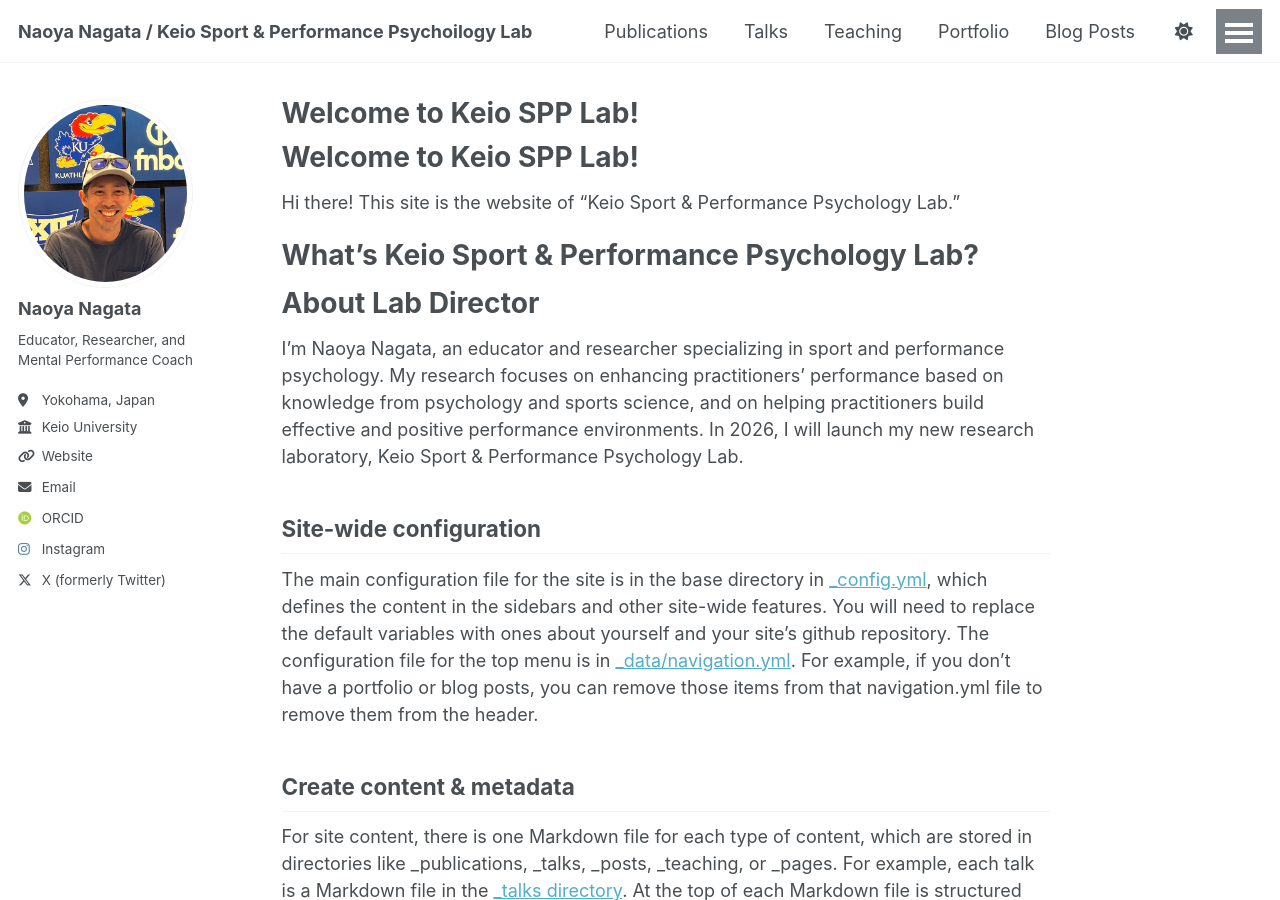
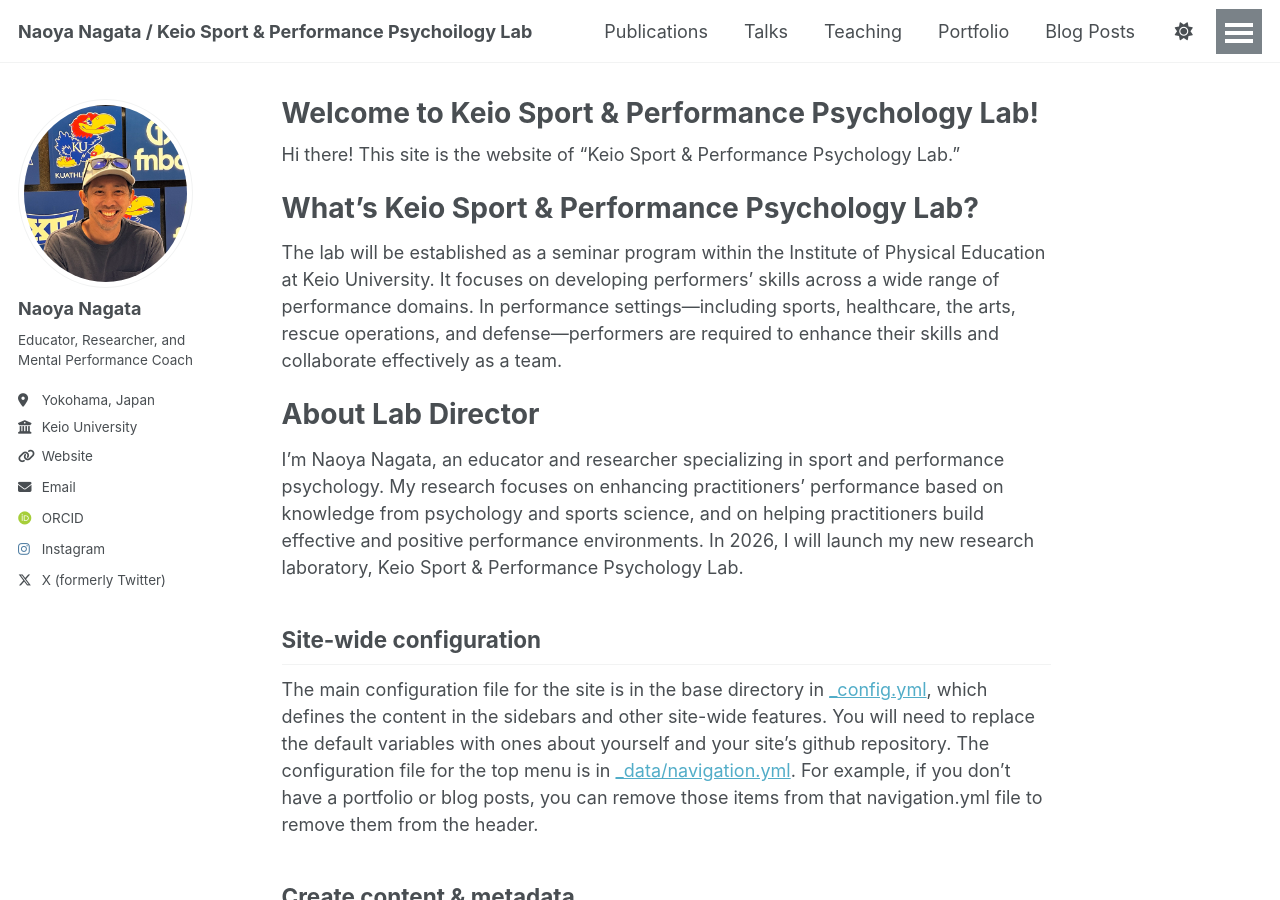
Before and after one commit to naganao329/naganao329.github.io, a Jekyll site: the page built from _pages/about.md, in a window 1280 px wide and 900 px high. Built offline with Jekyll 4.4.1, drawn with Linux system fonts in a browser that asks for light colours; some web fonts are replaced; a script that is not in the unit is left out; our own code applies the rules of GitHub Pages for plain Markdown files.

Commit message:
Nov. 20, 2025, 20:17 CST

```diff
--- a/_pages/about.md
+++ b/_pages/about.md
@@ -1,19 +1,17 @@
 ---
 permalink: /
-title:
+title: "Welcome to Keio Sport & Performance Psychology Lab!"
 author_profile: true
 redirect_from:
   - /about/
   - /about.html
 ---
-Welcome to Keio SPP Lab!
-======
+
 Hi there! This site is the website of "Keio Sport & Performance Psychology Lab."
-
 
 What's Keio Sport & Performance Psychology Lab?
 ======
-
+The lab will be established as a seminar program within the Institute of Physical Education at Keio University. It focuses on developing performers’ skills across a wide range of performance domains. In performance settings—including sports, healthcare, the arts, rescue operations, and defense—performers are required to enhance their skills and collaborate effectively as a team.
 
 About Lab Director
 ======
```
